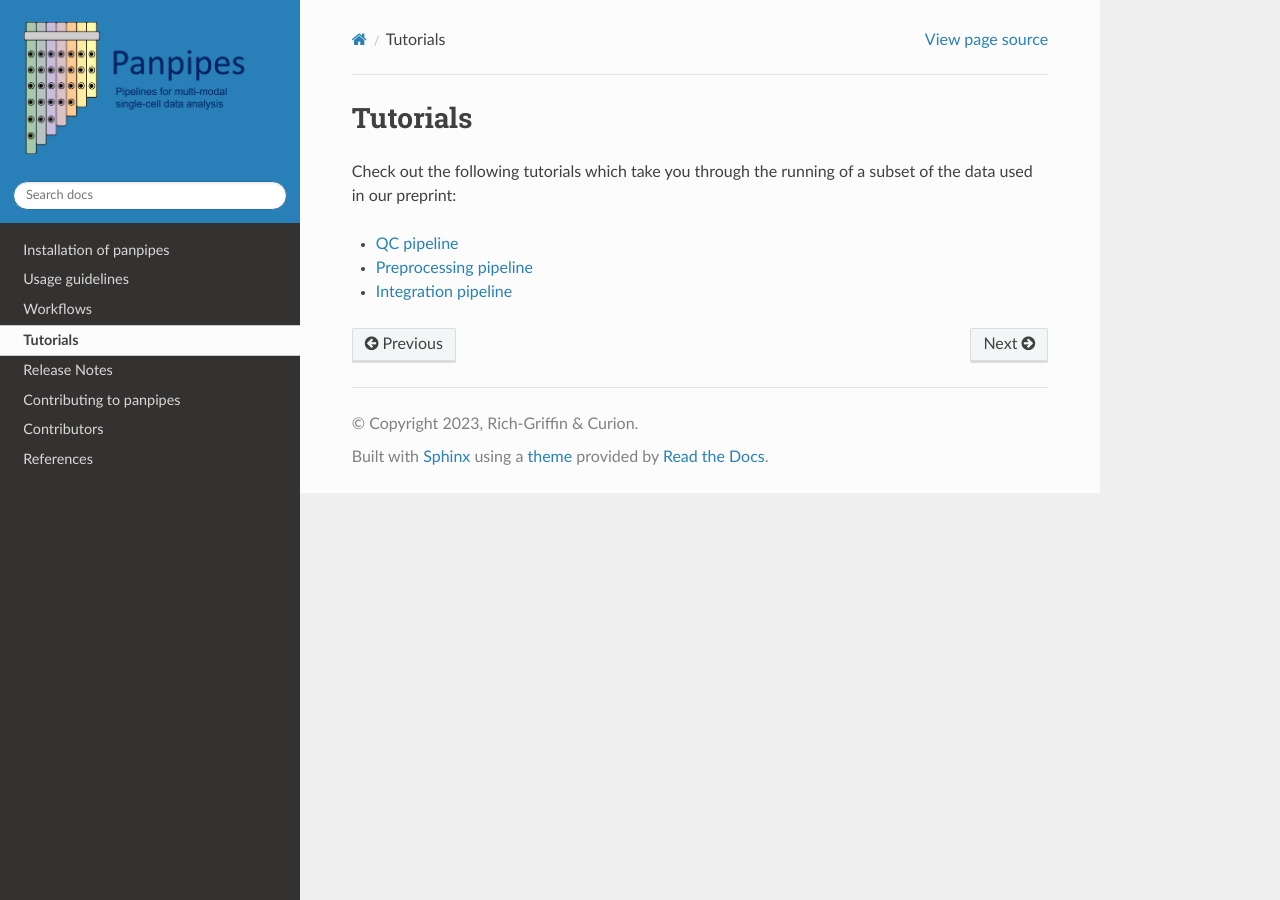
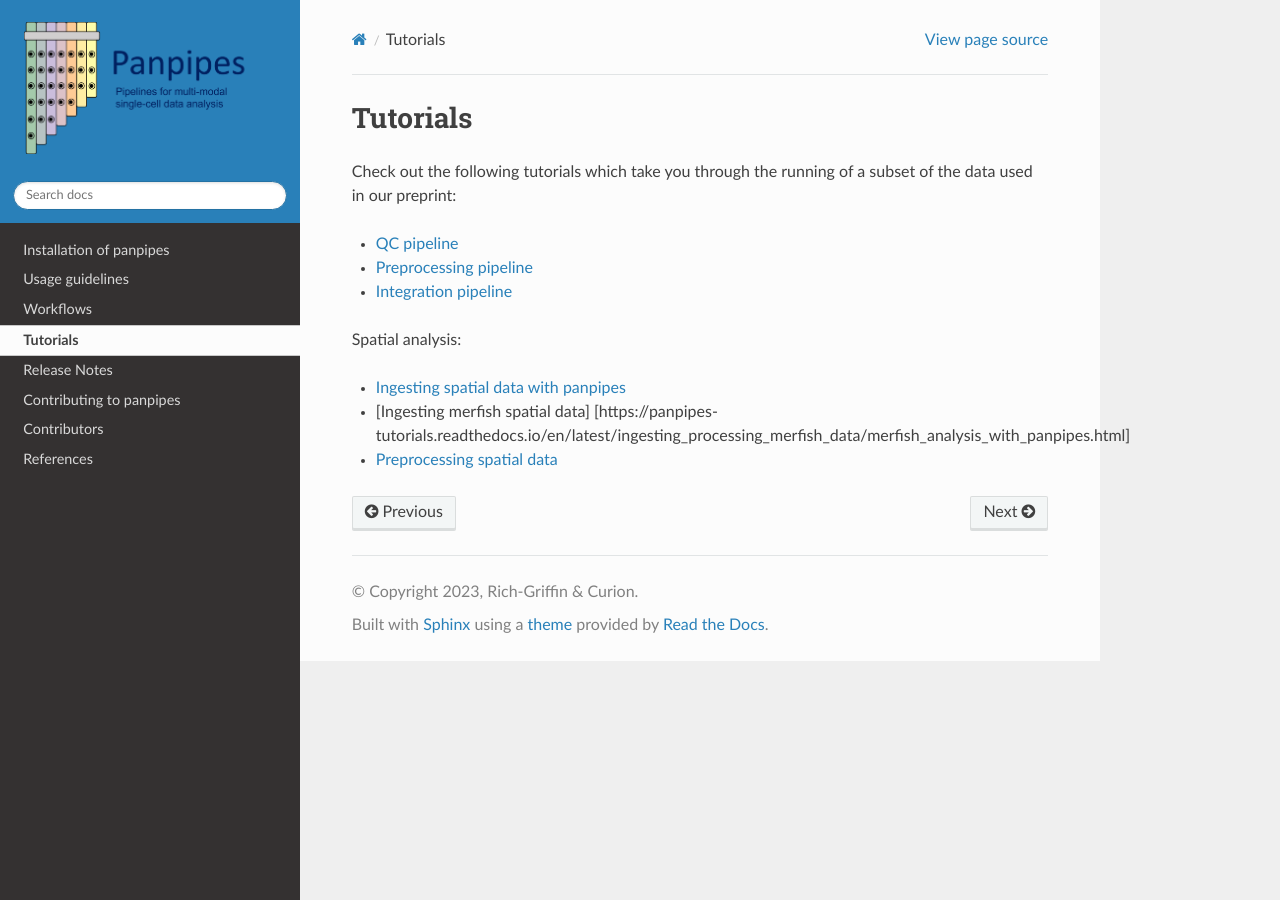
Before and after one commit to bio-la/panpipes-nextflow, a Sphinx documentation site: the page built from docs/tutorials/index.md, in a window 1280 px wide. Built offline with Sphinx 7.4.7 and the Read the Docs theme 2.0.0, drawn with Linux system fonts in a browser that asks for light colours.

Commit message:
Update index.md

```diff
--- a/docs/tutorials/index.md
+++ b/docs/tutorials/index.md
@@ -6,3 +6,9 @@
 - [QC pipeline](https://panpipes-tutorials.readthedocs.io/en/latest/ingesting_data/Ingesting_data_with_panpipes.html)
 - [Preprocessing pipeline](https://panpipes-tutorials.readthedocs.io/en/latest/filtering_data/filtering_data_with_panpipes.html)
 - [Integration pipeline](https://panpipes-tutorials.readthedocs.io/en/latest/uni_multi_integration/Integrating_data_with_panpipes.html)
+
+Spatial analysis:
+
+- [Ingesting spatial data with panpipes](https://panpipes-tutorials.readthedocs.io/en/latest/ingesting_spatial_data/Ingesting_spatialdata_with_panpipes.html)
+- [Ingesting merfish spatial data] [https://panpipes-tutorials.readthedocs.io/en/latest/ingesting_processing_merfish_data/merfish_analysis_with_panpipes.html]
+- [Preprocessing spatial data](https://panpipes-tutorials.readthedocs.io/en/latest/filtering_spatial_data/filtering_spatial_data_with_panpipes.html)
```
